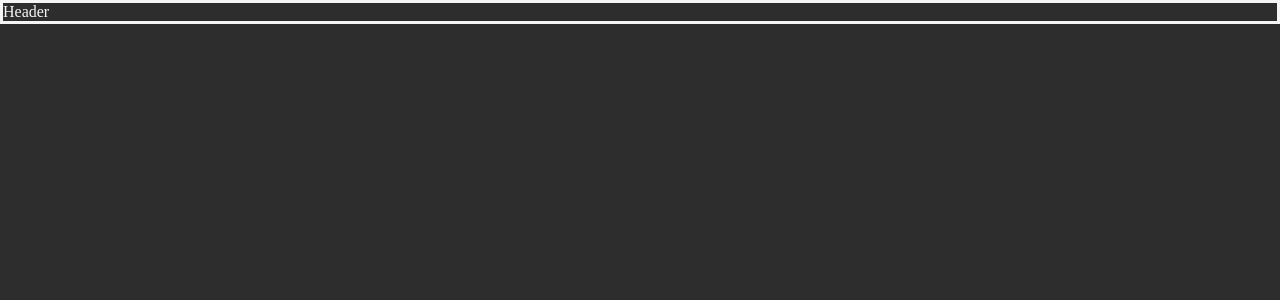
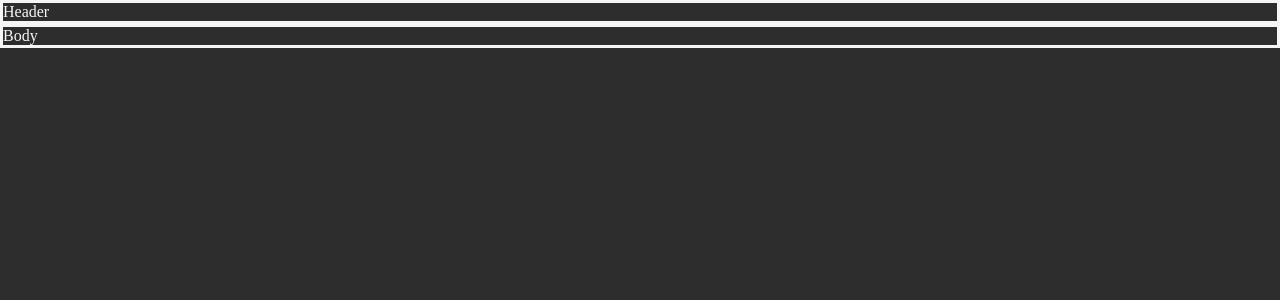
Before and after one commit to man7788/sushiro-calculator, a React (Vite) app in the folder calculator/: page / in a window 1280 px wide. Shown: the top 300 px of the page. Built offline with nearby package versions, Linux system fonts and the light colour scheme.

Commit message:
Add Body to App render

```diff
--- a/calculator/src/App.jsx
+++ b/calculator/src/App.jsx
@@ -1,10 +1,12 @@
 import styles from './App.module.css';
 import Header from './Components/Header';
+import Body from './Components/Body';
 
 function App() {
   return (
     <div className={styles.App}>
       <Header />
+      <Body />
     </div>
   );
 }
```
